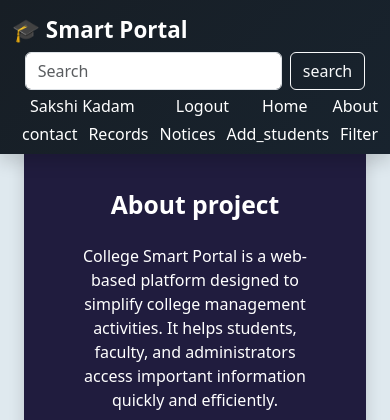
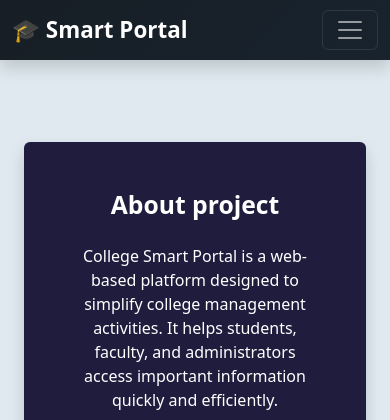
Before and after one commit to Aksharalokhande/python, a Flask app: template templates/about.html in a window 390 px wide. Shown: the top 420 px of the page. Run offline with Flask 3, Linux system fonts and the light colour scheme; the template is opened without the code that fills it, so the values that code supplies are empty; a user stored in the database is signed in.

Commit message:
make navbar responsive

```diff
--- a/templates/base.html
+++ b/templates/base.html
@@ -26,44 +26,63 @@
 </head>
 <body>
   <!-- Navbar - College color -->
-  <nav class="navbar navbar-expand-lg navbar-dark bg-secondary fixed-top shadow">
-    <div class="container">
-      <a class="navbar-brand fw-bold" href="/">🎓 Smart Portal</a>
-      <!--<div class="navbar-nav ms-auto">-->
 
 
+  <nav class="navbar navbar-expand-lg navbar-dark fixed-top shadow">
+  <div class="container">
 
-    <form  class="d-flex mx-auto" action="{{ url_for('search_student')}}"method="GET">
-        <input type="text" name="q" class="form-control me-2" placeholder="Search">
-        <button  class="btn btn-outline-light " type="search">search</button>
+    <a class="navbar-brand fw-bold" href="/">🎓 Smart Portal</a>
 
-    </form>
-      {% if session.username %}
-        <span class="nav-link px-2 py-1 text-white">{{ session.username }}</span>
-        <a class="nav-link px-2 py-1" href="{{ url_for('logout')}}">
-        Logout
-        </a>
-      {% else %}
-        <a class="nav-link px-2 py-1" href="{{ url_for('login')}}"> Login</a>
-      {% endif %}
+    <button class="navbar-toggler" type="button"
+            data-bs-toggle="collapse"
+            data-bs-target="#navbarNav">
+      <span class="navbar-toggler-icon"></span>
+    </button>
 
+    <div class="collapse navbar-collapse" id="navbarNav">
 
+      <form class="d-flex mx-lg-auto my-2 my-lg-0"
+            action="{{ url_for('search_student') }}"
+            method="GET">
+        <input class="form-control me-2" type="text" name="q" placeholder="Search">
+        <button class="btn btn-outline-light" type="submit">Search</button>
+      </form>
 
+      <ul class="navbar-nav ms-auto">
 
+        {% if session.username %}
+        <li class="nav-item">
+          <span class="nav-link">{{ session.username }}</span>
+        </li>
+        <li class="nav-item">
+          <a class="nav-link" href="{{ url_for('logout') }}">Logout</a>
+        </li>
+        {% else %}
+        <li class="nav-item">
+          <a class="nav-link" href="{{ url_for('login') }}">Login</a>
+        </li>
+        {% endif %}
 
-        <a class="nav-link" href="/">Home</a>
-        <a class="nav-link" href="/about">About</a>
-        <a class="nav-link" href="/contact">contact</a>
-        <a class="nav-link" href="/records">Records</a>
-        <a class="nav-link" href="/notices">Notices</a>
+        <li class="nav-item"><a class="nav-link" href="/">Home</a></li>
+        <li class="nav-item"><a class="nav-link" href="/about">About</a></li>
+        <li class="nav-item"><a class="nav-link" href="/contact">Contact</a></li>
+        <li class="nav-item"><a class="nav-link" href="/records">Records</a></li>
+        <li class="nav-item"><a class="nav-link" href="/notices">Notices</a></li>
 
         {% if session.role == 'admin' %}
-        <a class="nav-link" href="/add_student">Add_students</a>
+        <li class="nav-item">
+          <a class="nav-link" href="/add_students">Add Student</a>
+        </li>
         {% endif %}
-        <a class="nav-link" href="/filter">Filter</a>
+
+        <li class="nav-item"><a class="nav-link" href="/filter">Filter</a></li>
+
+      </ul>
 
     </div>
-  </nav>
+  </div>
+</nav>
+
 
   <main class="container my-4">
   <!-- Flash messages -->
```
